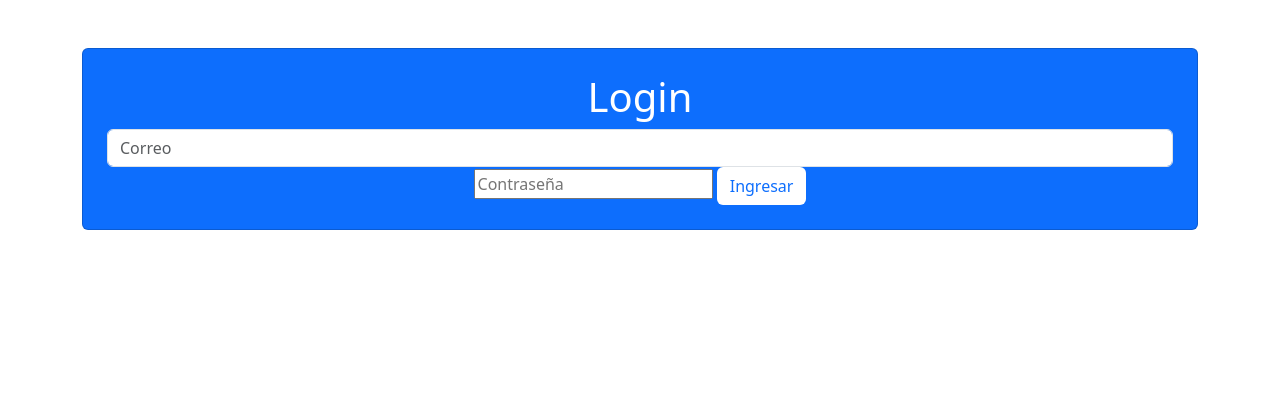
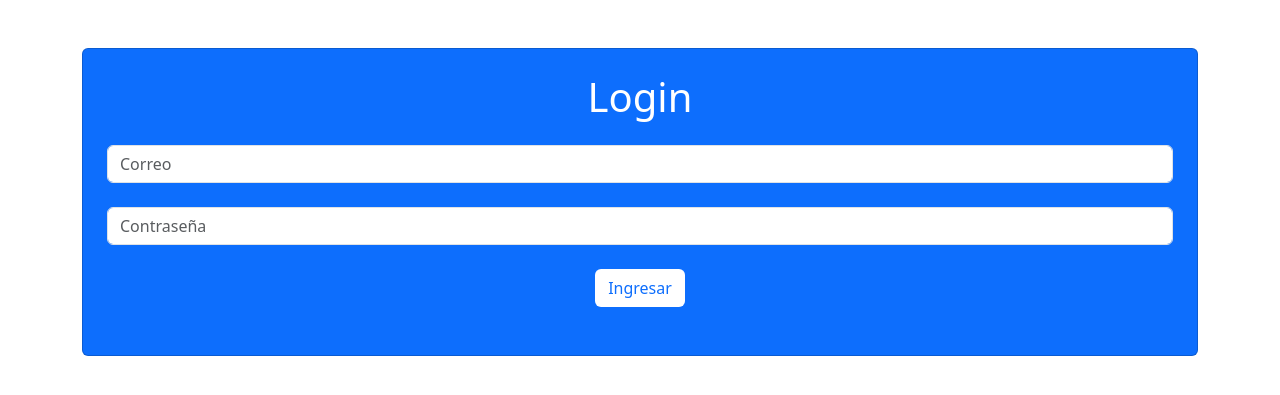
Before and after one commit to haun123/EvaluacionPracticaU3, a PHP site: page /login.php in a window 1280 px wide. Shown: the top 395 px of the page. Run offline with PHP 8.4, Linux system fonts and the light colour scheme.

Commit message:
separacion entre los elementos para que se vea mejor

```diff
--- a/login.php
+++ b/login.php
@@ -44,7 +44,7 @@ if ($_SERVER['REQUEST_METHOD'] === 'POST') {
 <div class="container mt-5">
 <div class="card text-center bg-primary p-4">
 
-<h1 class="text-white">Login</h1>
+<h1 class="text-white mb-4">Login</h1>
 
 <?php if($mensaje != ""): ?>
     <p><?= $mensaje ?></p>
@@ -52,9 +52,9 @@ if ($_SERVER['REQUEST_METHOD'] === 'POST') {
 
 
 <form method="POST">
-    <input type="email" name="email" placeholder="Correo" class="form-control" required>
-    <input type="password" name="clave" placeholder="Contraseña" required>
-    <button type="submit" class="btn bg-white text-primary">Ingresar</button>
+    <input type="email" name="email" placeholder="Correo" class="form-control mb-4" required>
+    <input type="password" name="clave" placeholder="Contraseña" class="form-control mb-4" required>
+    <button type="submit" class="btn bg-white text-primary mb-4">Ingresar</button>
 </form>
 </div>
 </div>
```
